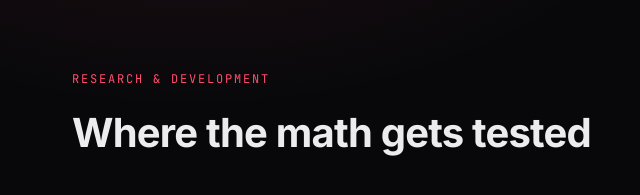
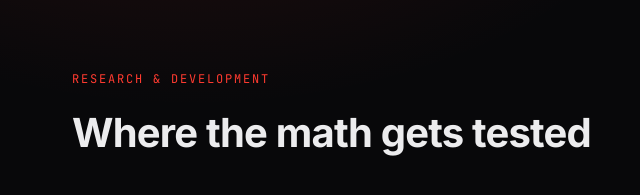
Before and after one commit to JessicaTemplet/syntagmata-site, a plain HTML site: page index.html in a window 1280 px wide. Shown: the part 2573-2768 px from the top of the page, 0-640 px from the left. Drawn offline with Linux system fonts and the light colour scheme; no server answers.

Commit message:
Shift accent from pinkish red to signal red #ff3b30
Co-Authored-By: Claude Opus 5.5 <noreply@anthropic.com>

```diff
--- a/styles.css
+++ b/styles.css
@@ -6,10 +6,10 @@
   --border-soft: #1c1c20;
   --text-primary: #ececee;
   --text-secondary: #9a9aa2;
-  --accent: #ff4d6d;
-  --accent-bright: #ff7a90;
-  --accent-dim: #b3263f;
-  --accent-glow: rgba(255, 77, 109, 0.35);
+  --accent: #ff3b30;
+  --accent-bright: #ff6a60;
+  --accent-dim: #b3241c;
+  --accent-glow: rgba(255, 59, 48, 0.35);
   --gray-shadow: rgba(160, 160, 170, 0.08);
   --success: #4ade80;
   --radius: 12px;
@@ -30,7 +30,7 @@ html {
 body {
   font-family: 'Inter', -apple-system, BlinkMacSystemFont, sans-serif;
   background:
-    radial-gradient(ellipse 900px 600px at 15% -10%, rgba(255, 77, 109, 0.14), transparent 60%),
+    radial-gradient(ellipse 900px 600px at 15% -10%, rgba(255, 59, 48, 0.14), transparent 60%),
     radial-gradient(ellipse 700px 500px at 100% 20%, rgba(150, 150, 160, 0.06), transparent 55%),
     var(--bg);
   background-attachment: fixed;
@@ -41,7 +41,7 @@ body {
 }
 
 ::selection {
-  background: rgba(255, 77, 109, 0.3);
+  background: rgba(255, 59, 48, 0.3);
   color: var(--text-primary);
 }
 
@@ -52,7 +52,7 @@ body {
 
 @keyframes ringPulse {
   0%, 100% { box-shadow: 0 0 0 0 var(--accent-glow), 0 20px 60px rgba(0,0,0,0.6); }
-  50% { box-shadow: 0 0 0 14px rgba(255, 77, 109, 0), 0 20px 70px rgba(0,0,0,0.65); }
+  50% { box-shadow: 0 0 0 14px rgba(255, 59, 48, 0), 0 20px 70px rgba(0,0,0,0.65); }
 }
 
 @keyframes dotPulse {
@@ -61,8 +61,8 @@ body {
 }
 
 @keyframes crimsonPulse {
-  0%, 100% { box-shadow: 0 0 0 0 rgba(255, 77, 109, 0.55); }
-  70% { box-shadow: 0 0 0 7px rgba(255, 77, 109, 0); }
+  0%, 100% { box-shadow: 0 0 0 0 rgba(255, 59, 48, 0.55); }
+  70% { box-shadow: 0 0 0 7px rgba(255, 59, 48, 0); }
 }
 
 @keyframes shimmer {
```
Also changed, not shown: launch.html (+5 -5 lines).
